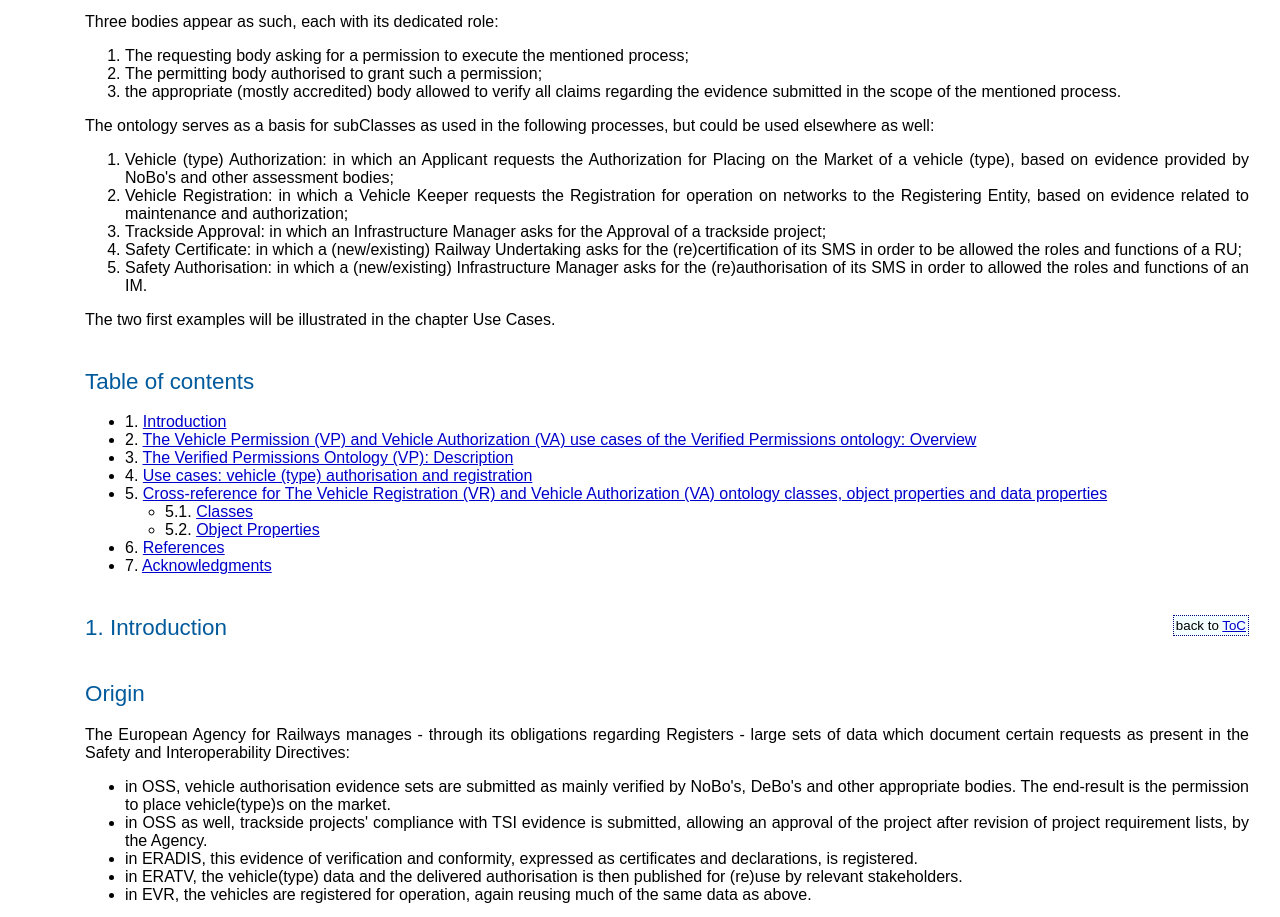
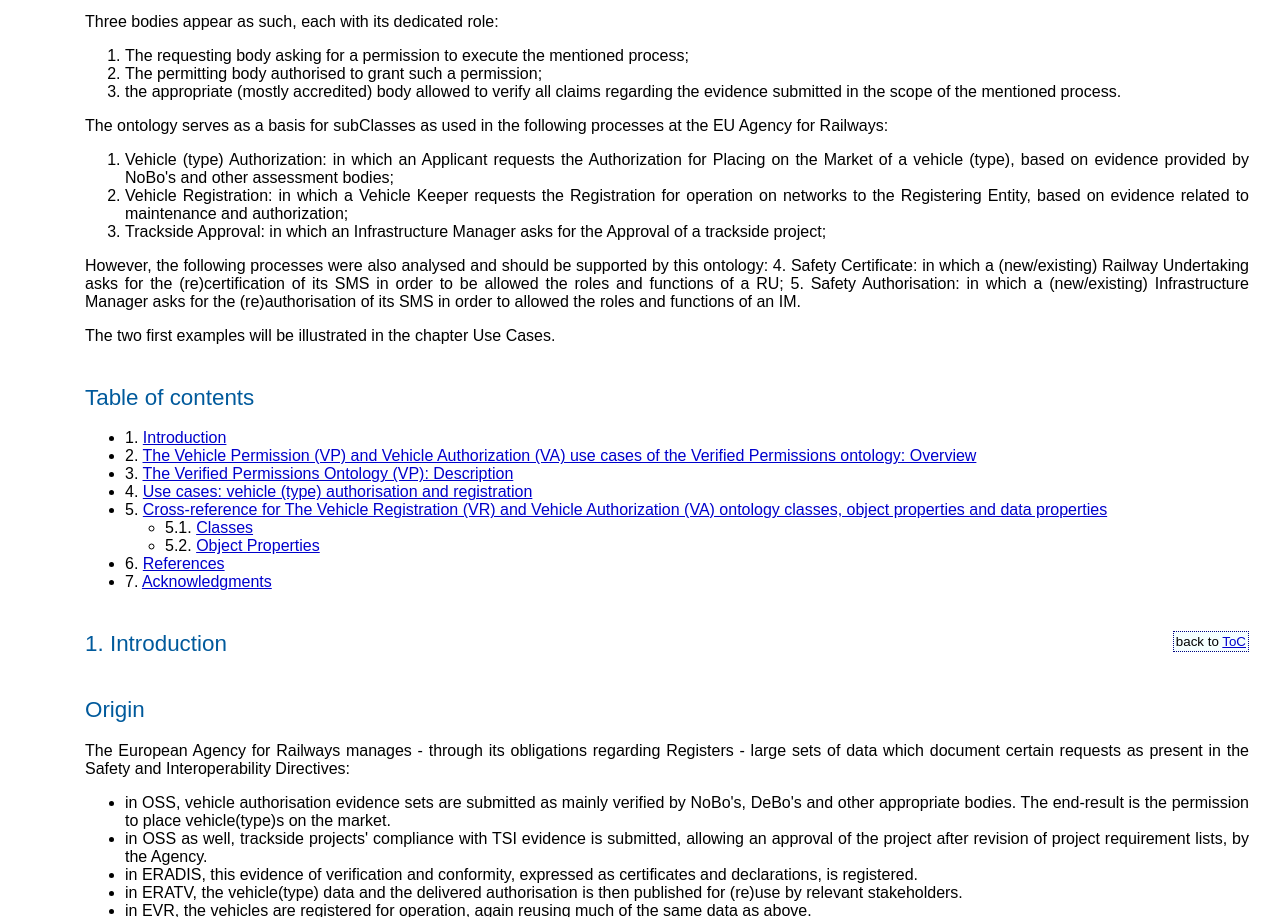
Before and after one commit to gatemezing/Ontology_Workflow_Testing, a plain HTML site: page vpa-doc/doc/index-en.html in a window 1280 px wide. Shown: the part 1898-2815 px from the top of the page. Drawn offline with nearby package versions, Linux system fonts and the light colour scheme.

Commit message:
Update abstract-en.html

```diff
--- a/vpa-doc/doc/sections/abstract-en.html
+++ b/vpa-doc/doc/sections/abstract-en.html
@@ -9,10 +9,12 @@ Three bodies appear as such, each with its dedicated role:
   2. The permitting body authorised to grant such a permission;
   3. the appropriate (mostly accredited) body allowed to verify all claims regarding the evidence submitted in the scope of the mentioned process.
 
-The ontology serves as a basis for subClasses as used in the following processes, but could be used elsewhere as well:
+The ontology serves as a basis for subClasses as used in the following processes at the EU Agency for Railways:
   1. Vehicle (type) Authorization: in which an Applicant requests the Authorization for Placing on the Market of a vehicle (type), based on evidence provided by NoBo's and other assessment bodies;
   2. Vehicle Registration: in which a Vehicle Keeper requests the Registration for operation on networks to the Registering Entity, based on evidence related to maintenance and authorization;
   3. Trackside Approval: in which an Infrastructure Manager asks for the Approval of a trackside project;
+
+However, the following processes were also analysed and should be supported by this ontology:
   4. Safety Certificate: in which a (new/existing) Railway Undertaking asks for the (re)certification of its SMS in order to be allowed the roles and functions of a RU;
   5. Safety Authorisation: in which a (new/existing) Infrastructure Manager asks for the (re)authorisation of its SMS in order to allowed the roles and functions of an IM.
 
```
